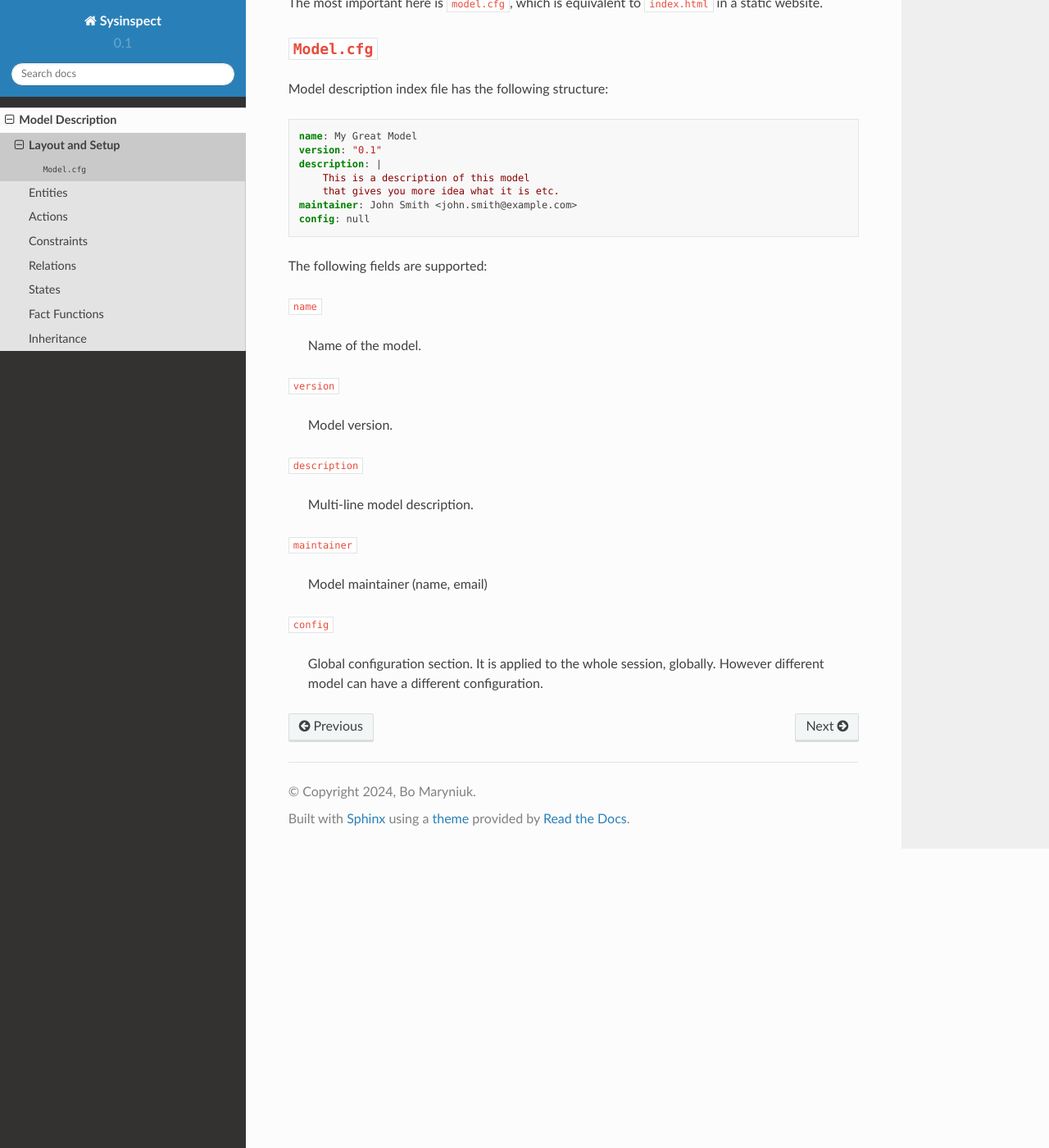
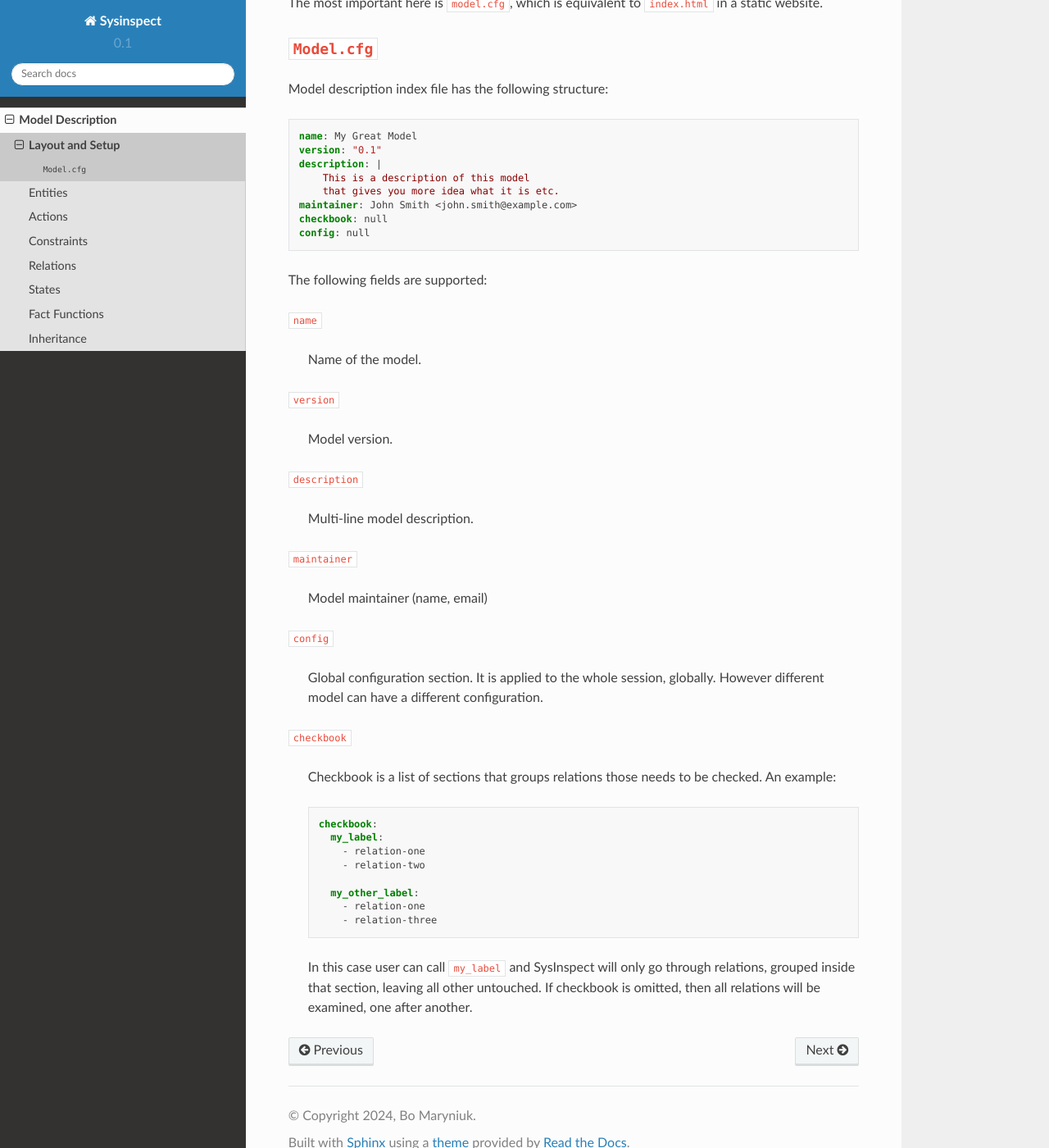
Before and after one commit to tinythings/sysinspect, a Sphinx documentation site: the page built from docs/modeldescr/layout.rst, in a window 1280 px wide and 1400 px high, scrolled down 928 px. Shown: the whole window at 82% size. Built offline with Sphinx 7.4.7 and the Read the Docs theme 2.0.0, drawn with Linux system fonts in a browser that asks for light colours.

Commit message:
Update documentation for the checkbook

```diff
--- a/docs/modeldescr/layout.rst
+++ b/docs/modeldescr/layout.rst
@@ -52,6 +52,7 @@ Model description index file has the following structure:
         This is a description of this model
         that gives you more idea what it is etc.
     maintainer: John Smith <john.smith@example.com>
+    checkbook: null
     config: null
 
 The following fields are supported:
@@ -76,3 +77,23 @@ The following fields are supported:
 
    Global configuration section. It is applied to the whole session, globally. However
    different model can have a different configuration.
+
+``checkbook``
+
+   Checkbook is a list of sections that groups relations those needs to be checked.
+   An example:
+
+   .. code-block:: yaml
+
+      checkbook:
+        my_label:
+          - relation-one
+          - relation-two
+
+        my_other_label:
+          - relation-one
+          - relation-three
+
+   In this case user can call ``my_label`` and SysInspect will only go through relations,
+   grouped inside that section, leaving all other untouched. If checkbook is omitted,
+   then all relations will be examined, one after another.
```
